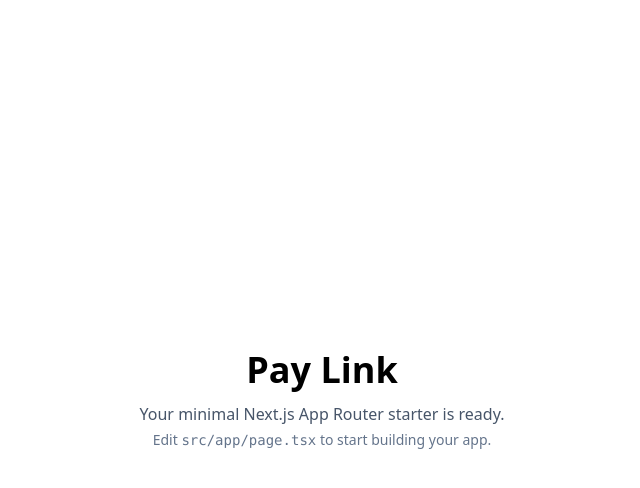
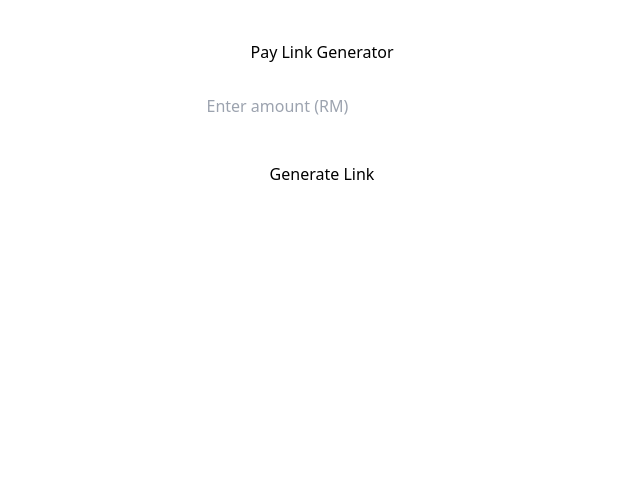
Before and after one commit to maizhakimm/pay-link, a Next.js app: page / in a window 1280 px wide. Shown: the top 488 px of the page, without its empty margins (318-958 px from the left). Built offline with nearby package versions, Linux system fonts and the light colour scheme.

Commit message:
Update page.tsx

```diff
--- a/src/app/page.tsx
+++ b/src/app/page.tsx
@@ -1,13 +1,41 @@
-export default function HomePage() {
+'use client'
+
+import { useState } from 'react'
+
+export default function Home() {
+  const [amount, setAmount] = useState('')
+  const [link, setLink] = useState('')
+
+  const generateLink = () => {
+    if (!amount) return
+    const generated = `${window.location.origin}/pay/${amount}`
+    setLink(generated)
+  }
+
   return (
-    <main className="mx-auto flex min-h-screen w-full max-w-3xl flex-col items-center justify-center px-6 text-center">
-      <h1 className="text-4xl font-bold">Pay Link</h1>
-      <p className="mt-3 text-slate-600">
-        Your minimal Next.js App Router starter is ready.
-      </p>
-      <p className="mt-1 text-sm text-slate-500">
-        Edit <code>src/app/page.tsx</code> to start building your app.
-      </p>
+    <main style={{ padding: '40px', textAlign: 'center' }}>
+      <h1>Pay Link Generator</h1>
+
+      <input
+        type="number"
+        placeholder="Enter amount (RM)"
+        value={amount}
+        onChange={(e) => setAmount(e.target.value)}
+        style={{ padding: '10px', marginTop: '20px' }}
+      />
+
+      <br /><br />
+
+      <button onClick={generateLink} style={{ padding: '10px 20px' }}>
+        Generate Link
+      </button>
+
+      {link && (
+        <div style={{ marginTop: '20px' }}>
+          <p>Your Link:</p>
+          <a href={link} target="_blank">{link}</a>
+        </div>
+      )}
     </main>
-  );
+  )
 }
```
